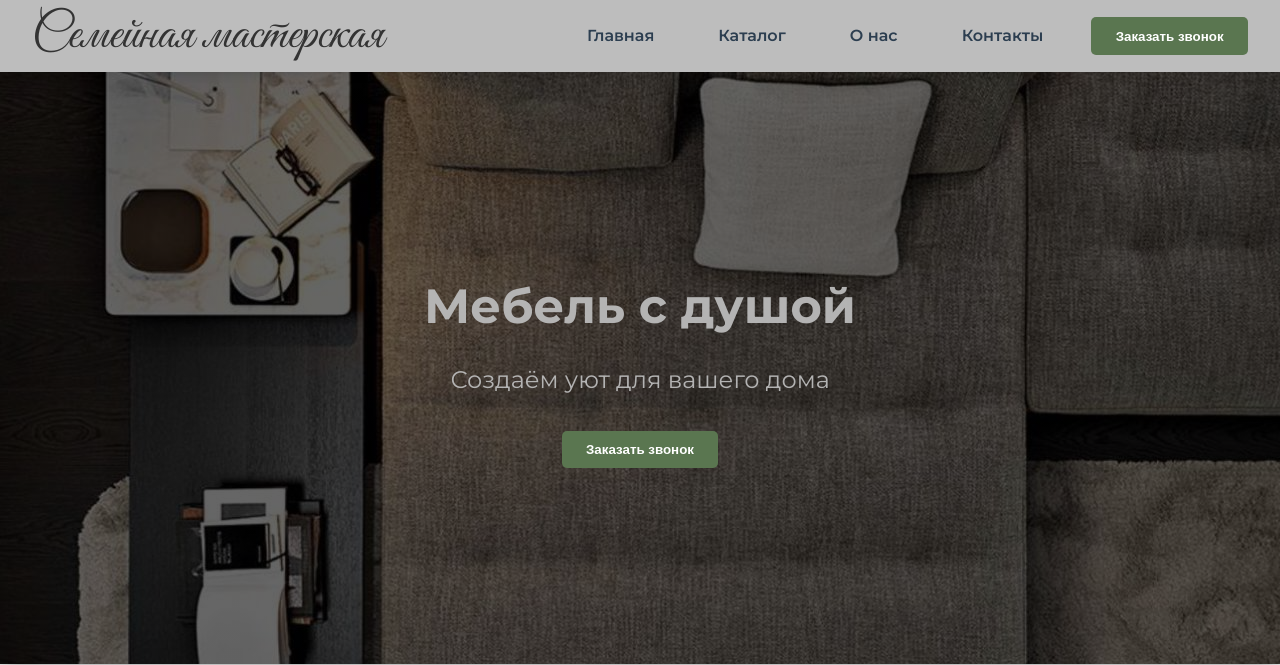
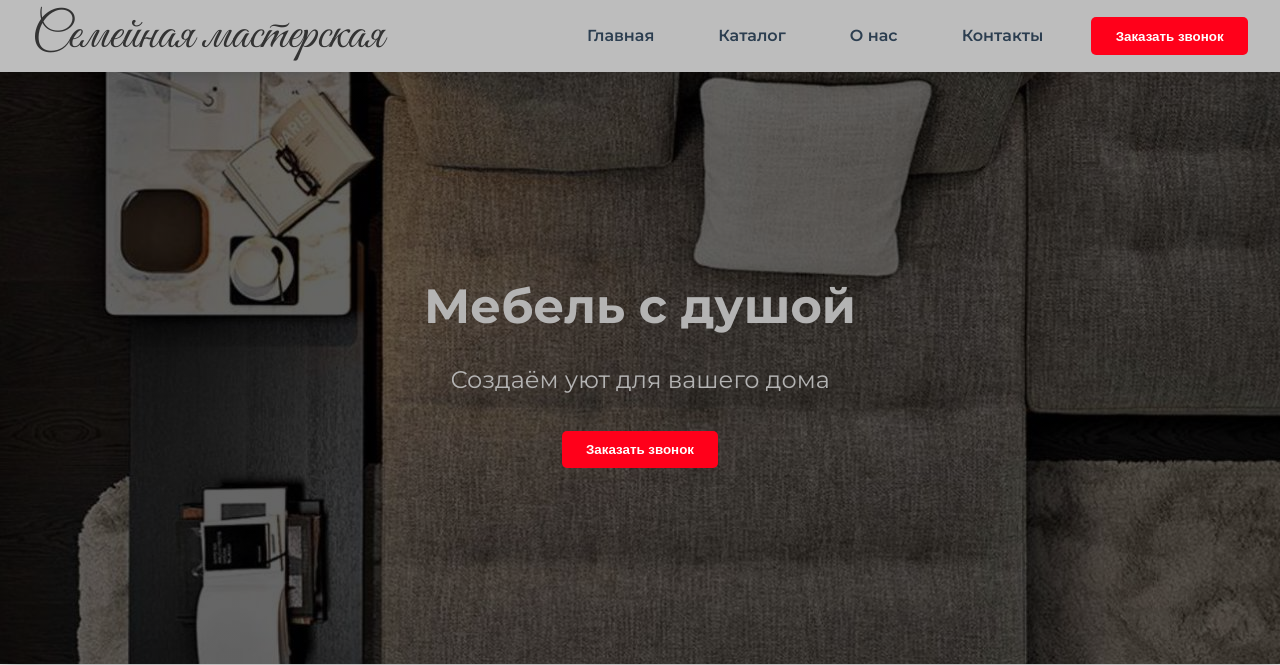
Before and after one commit to paltusyan-sketch/deploy-mebel-for-family-ekaterinburg, a Django app: page / in a window 1280 px wide. Shown: the top 665 px of the page. Run offline with Django 5.2, Linux system fonts and the light colour scheme; data that the repository does not hold is empty; some libraries are stand-ins or nearby versions; some web fonts are replaced.

Commit message:
Изменил цвет кнопки на красный

```diff
--- a/app1/static/css/base.css
+++ b/app1/static/css/base.css
@@ -93,7 +93,7 @@ nav {
 }
 
 .order-call {
-    background: #5a7650;
+    background: #ff001a;
     color: white;
     border: none;
     padding: 0.7rem 1.5rem;
```
